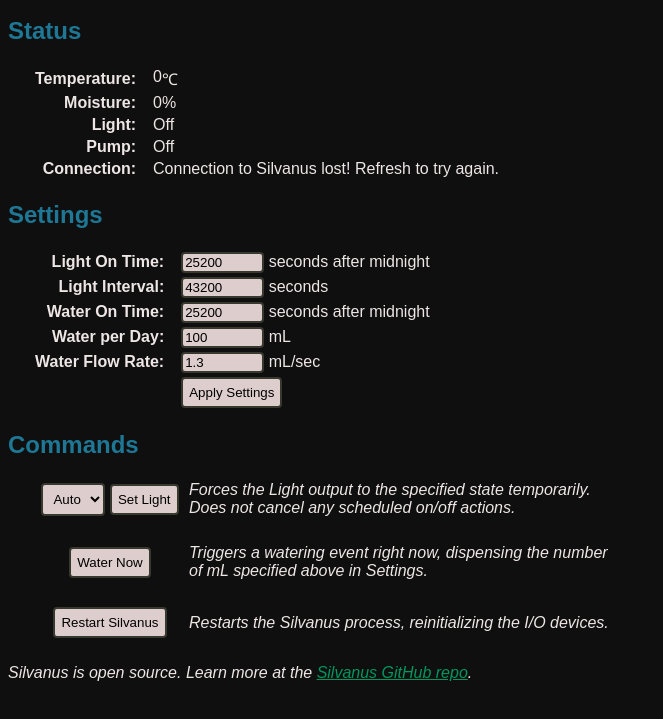
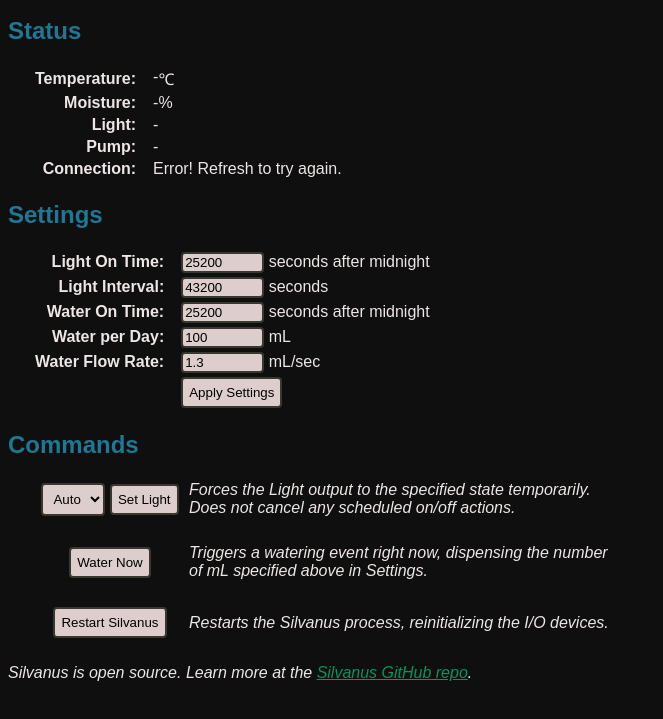
Before and after one commit to DonkeyKong/Silvanus, a plain HTML site: page resources/Web/index.html in a window 1280 px wide. Shown: the part 77-796 px from the top of the page, without its empty margins (0-663 px from the left). Drawn offline with Linux system fonts and the light colour scheme; no server answers.

Commit message:
Fix moisture sensor readout
Improve error state appearance
Round temperature to nearest degree

```diff
--- a/resources/Web/index.html
+++ b/resources/Web/index.html
@@ -16,23 +16,23 @@
     <table class="labelValueTable">
         <tr>
             <td class="label">Temperature:</td>
-            <td class="value"><div id="statusTemp">0</div>&#8451;</td>
+            <td class="value"><div id="statusTemp">-</div>&#8451;</td>
         </tr>
         <tr>
             <td class="label">Moisture:</td>
-            <td class="value"><div id="statusMoisture">0</div>%</td>
+            <td class="value"><div id="statusMoisture">-</div>%</td>
         </tr>
         <tr>
             <td class="label">Light:</td>
-            <td class="value"><div id="statusLight">Off</div></td>
+            <td class="value"><div id="statusLight">-</div></td>
         </tr>
         <tr>
             <td class="label">Pump:</td>
-            <td class="value"><div id="statusPump">Off</div></td>
+            <td class="value"><div id="statusPump">-</div></td>
         </tr>
         <tr>
             <td class="label">Connection:</td>
-            <td class="value"><div id="statusMsg">Pending</div></td>
+            <td class="value"><div id="statusMsg">-</div></td>
         </tr>
     </table>
 
--- a/resources/Web/silvanus.js
+++ b/resources/Web/silvanus.js
@@ -48,10 +48,11 @@ function getStatus(loop = true)
         if (xhr.status < 300 && xhr.status >= 200)
         {
             var status = JSON.parse(xhr.responseText);
-            document.getElementById("statusTemp").innerText = status["temperature"];
-            document.getElementById("statusMoisture").innerText = status["moisture"];
+            document.getElementById("statusTemp").innerText = Math.round(status["temperature"]);
+            document.getElementById("statusMoisture").innerText = Math.round(status["moisture"] * 100.0);
             document.getElementById("statusLight").innerText = status["light-on"] ? "On" : "Off";
             document.getElementById("statusPump").innerText = status["pump-on"] ? "On" : "Off";
+            document.getElementById("statusMsg").innerText = "OK"
 
             if (loop)
             {
@@ -62,7 +63,12 @@ function getStatus(loop = true)
         {
             console.log(xhr.status);
             console.log(xhr.responseText);
-            document.getElementById("statusMsg").innerText = "Connection to Silvanus lost! Refresh to try again."
+
+            document.getElementById("statusTemp").innerText = "-";
+            document.getElementById("statusMoisture").innerText = "-";
+            document.getElementById("statusLight").innerText = "-";
+            document.getElementById("statusPump").innerText = "-";
+            document.getElementById("statusMsg").innerText = "Error! Refresh to try again."
         }
     }};
 
```
Also changed, not shown: 1 other file.
